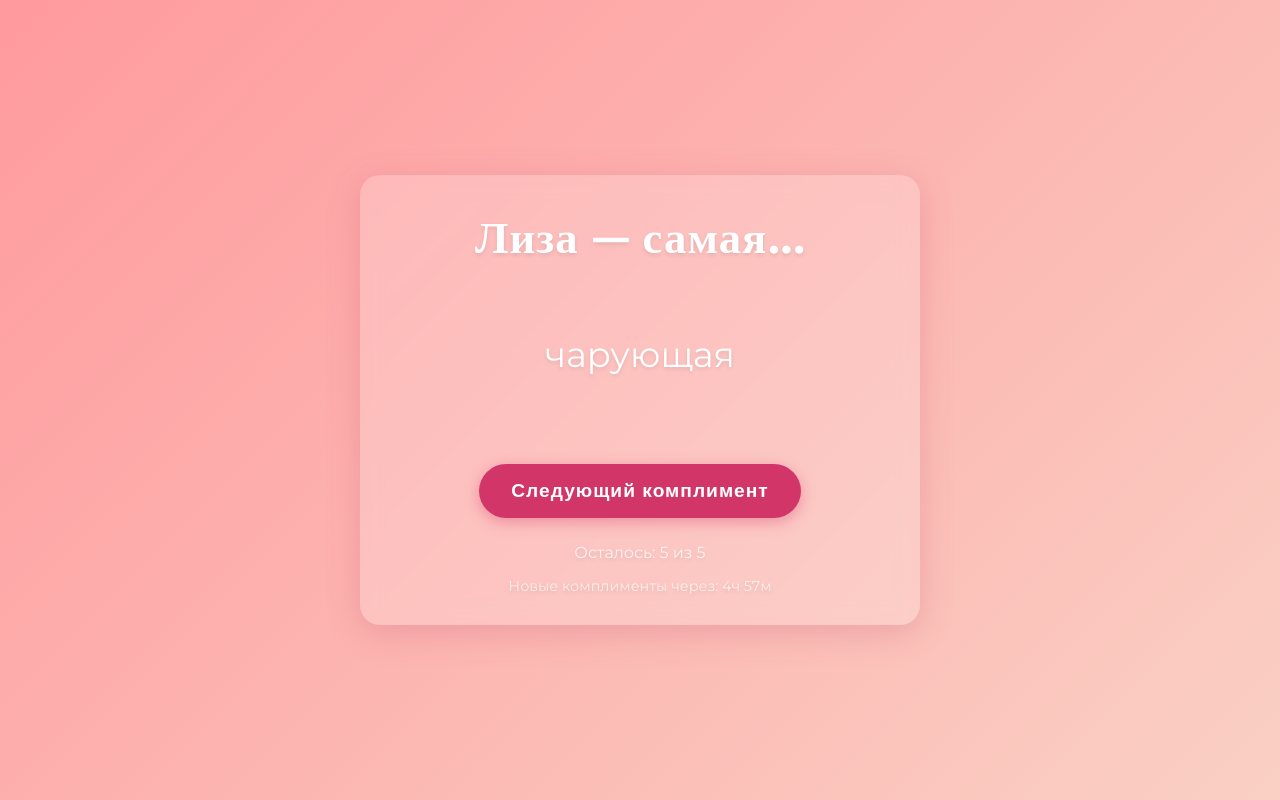
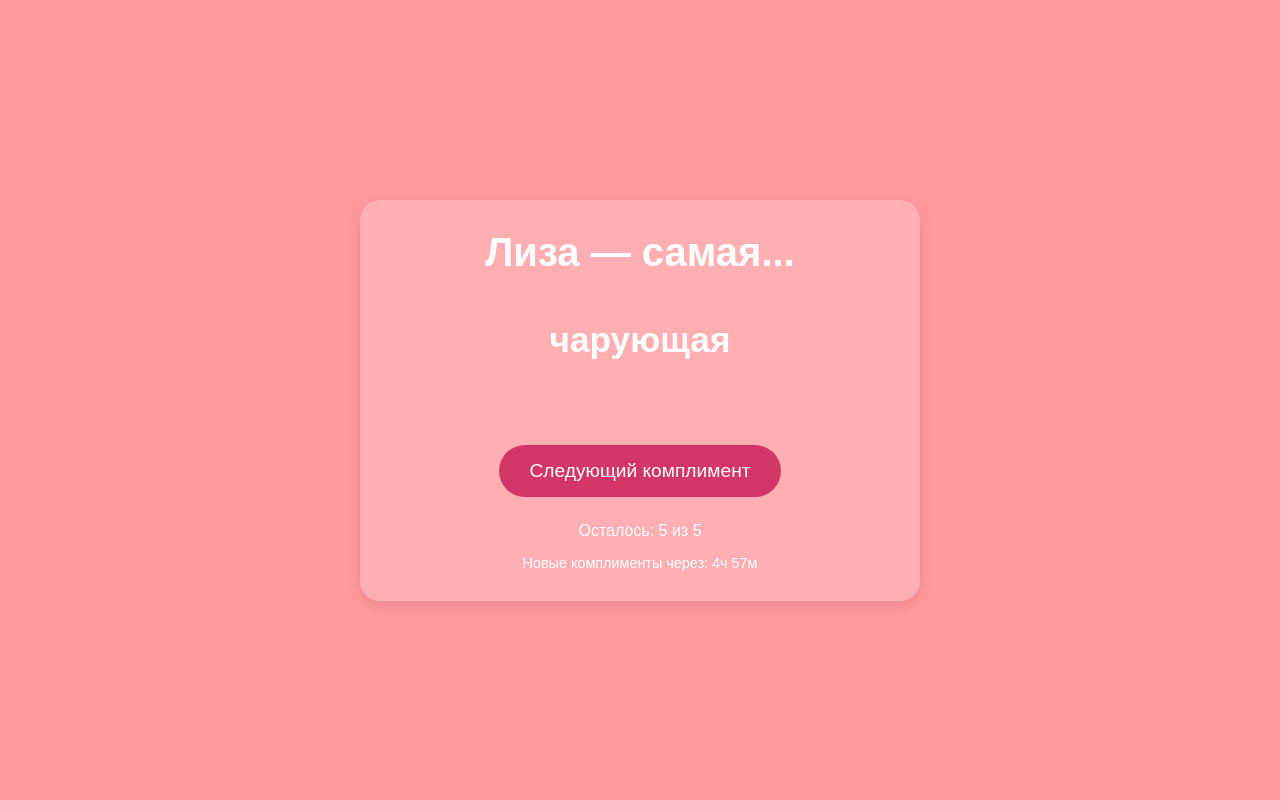
Before and after one commit to Nekero2/liza-site, a plain HTML site: page index.html in a window 1280 px wide. Drawn offline with nearby package versions, Linux system fonts and the light colour scheme.

Commit message:
Update index.html

```diff
--- a/index.html
+++ b/index.html
@@ -5,19 +5,16 @@
     <meta name="viewport" content="width=device-width, initial-scale=1.0">
     <title>Комплименты для Лизы</title>
     <style>
-        @import url('https://fonts.googleapis.com/css2?family=Playfair+Display:wght@500&family=Montserrat:wght@400;600&display=swap');
-
         body {
-            font-family: 'Montserrat', sans-serif;
+            font-family: Arial, sans-serif;
             display: flex;
             justify-content: center;
             align-items: center;
             min-height: 100vh;
             margin: 0;
-            background: linear-gradient(135deg, #ff9a9e 0%, #fad0c4 100%);
+            background: #ff9a9e;
             color: white;
             text-align: center;
-            text-shadow: 0 2px 4px rgba(0,0,0,0.1);
         }
 
         .container {
@@ -25,87 +22,59 @@
             width: 90%;
             padding: 30px;
             background: rgba(255, 255, 255, 0.2);
-            backdrop-filter: blur(10px);
             border-radius: 20px;
-            box-shadow: 0 8px 32px rgba(206, 92, 118, 0.3);
-            animation: fadeIn 1s ease-out;
+            box-shadow: 0 4px 15px rgba(0, 0, 0, 0.1);
         }
 
         h1 {
-            font-family: 'Playfair Display', serif;
-            font-size: 2.8rem;
+            font-size: 2.5rem;
             margin: 0 0 30px;
-            color: white;
-            letter-spacing: 1px;
-        }
-
-        .compliment-box {
-            min-height: 120px;
-            display: flex;
-            align-items: center;
-            justify-content: center;
-            margin: 30px 0;
-            position: relative;
         }
 
         .compliment {
             font-size: 2.2rem;
-            font-weight: 500;
-            opacity: 1;
-            transition: opacity 0.6s ease;
+            font-weight: bold;
+            min-height: 60px;
+            margin: 30px 0;
+            padding: 15px;
         }
 
         button {
             background: #d23669;
             color: white;
             border: none;
-            padding: 16px 32px;
+            padding: 15px 30px;
             font-size: 1.2rem;
             border-radius: 50px;
             cursor: pointer;
             margin-top: 20px;
-            font-weight: 600;
-            letter-spacing: 1px;
-            box-shadow: 0 4px 15px rgba(210, 54, 105, 0.4);
-            transition: all 0.3s ease;
+            transition: background 0.3s;
         }
 
         button:hover {
-            transform: translateY(-2px);
-            box-shadow: 0 6px 20px rgba(210, 54, 105, 0.6);
+            background: #c12a5e;
         }
 
         button:disabled {
-            background: #c8a6b5;
-            transform: none;
-            box-shadow: none;
+            background: #cccccc;
             cursor: not-allowed;
         }
 
         .counter {
             margin-top: 25px;
             font-size: 1rem;
-            color: rgba(255,255,255,0.8);
         }
 
         .reset-info {
             margin-top: 15px;
             font-size: 0.9rem;
-            color: rgba(255,255,255,0.7);
-        }
-
-        @keyframes fadeIn {
-            from { opacity: 0; transform: translateY(20px); }
-            to { opacity: 1; transform: translateY(0); }
         }
     </style>
 </head>
 <body>
     <div class="container">
         <h1>Лиза — самая...</h1>
-        <div class="compliment-box">
-            <div class="compliment" id="compliment"></div>
-        </div>
+        <div class="compliment" id="compliment"></div>
         <button id="nextBtn">Следующий комплимент</button>
         <div class="counter" id="counter">Осталось: 5 из 5</div>
         <div class="reset-info">Новые комплименты через: <span id="resetTimer">24ч 00м</span></div>
@@ -126,10 +95,9 @@
             "незабываемая", "драгоценная", "бесценная", "идеальная", "совершенная"
         ];
 
-        // Получаем текущую дату в формате YYYY-MM-DD
+        // Получаем текущую дату
         function getCurrentDate() {
-            const now = new Date();
-            return now.toISOString().split('T')[0];
+            return new Date().toLocaleDateString();
         }
 
         // Обновление таймера
@@ -168,14 +136,14 @@
             let currentIndex = parseInt(localStorage.getItem('currentIndex')) || 0;
             let complimentsLeft = parseInt(localStorage.getItem('complimentsLeft')) || 5;
 
-            // Показываем первый комплимент
+            // Показываем текущий комплимент
             showCompliment(dailyCompliments[currentIndex]);
             updateUI();
 
             // Обработчик кнопки
             document.getElementById('nextBtn').addEventListener('click', function() {
                 if (complimentsLeft > 0) {
-                    currentIndex = (currentIndex + 1) % dailyCompliments.length;
+                    currentIndex++;
                     complimentsLeft--;
 
                     localStorage.setItem('currentIndex', currentIndex);
@@ -188,27 +156,20 @@
 
             // Функция отображения комплимента
             function showCompliment(text) {
-                const complimentElement = document.getElementById('compliment');
-                complimentElement.style.opacity = 0;
-
-                setTimeout(() => {
-                    complimentElement.textContent = text;
-                    complimentElement.style.opacity = 1;
-                }, 300);
+                document.getElementById('compliment').textContent = text || "Пока хватит";
             }
 
             // Функция обновления интерфейса
             function updateUI() {
                 const btn = document.getElementById('nextBtn');
+                const counter = document.getElementById('counter');
 
                 if (complimentsLeft <= 0) {
                     btn.disabled = true;
-                    document.getElementById('counter').textContent = "На сегодня всё!";
+                    counter.textContent = "На сегодня всё!";
                 } else {
-                    document.getElementById('counter').textContent = `Осталось: ${complimentsLeft} из 5`;
+                    counter.textContent = `Осталось: ${complimentsLeft} из 5`;
                 }
-
-                updateResetTimer();
             }
 
             // Запускаем таймер
```
